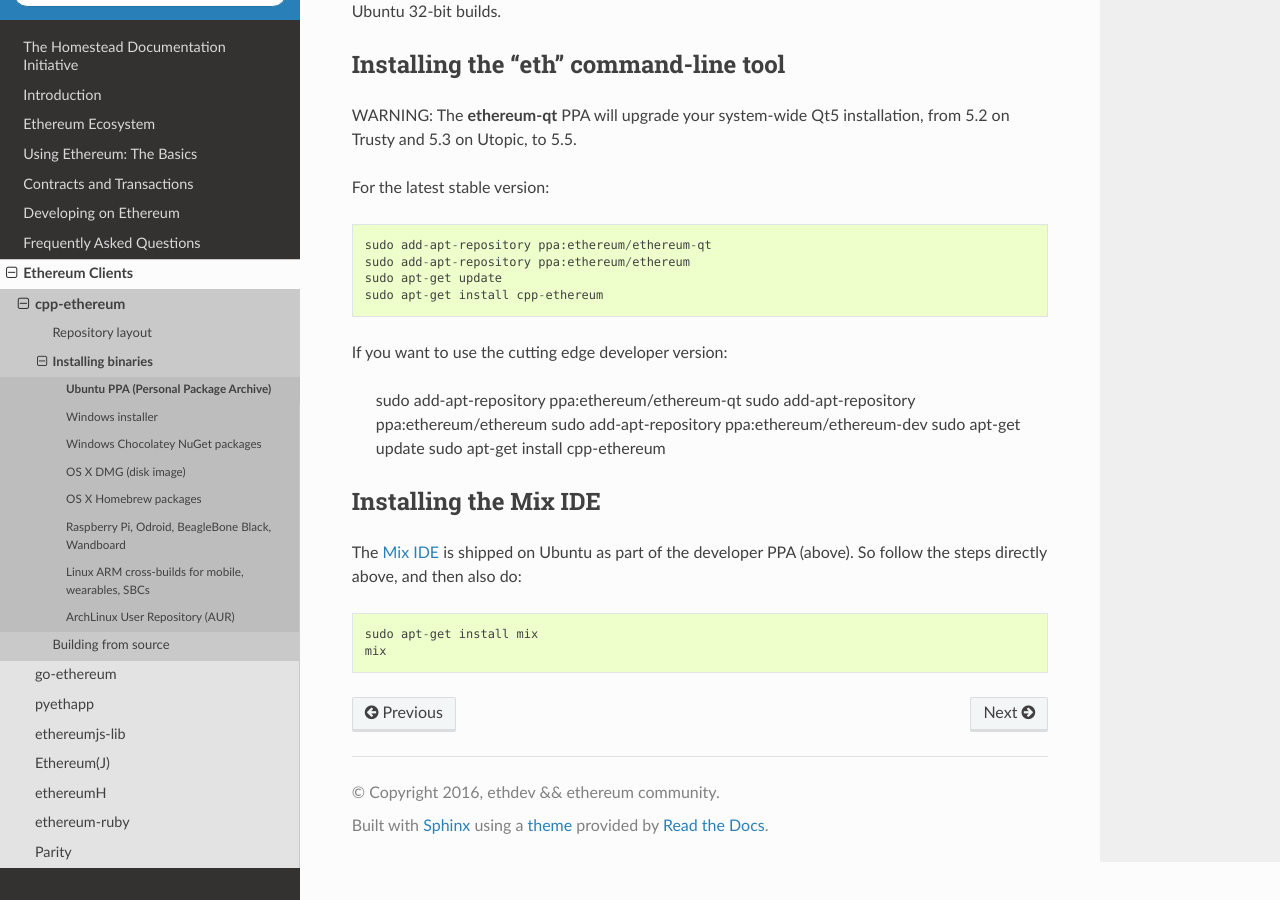
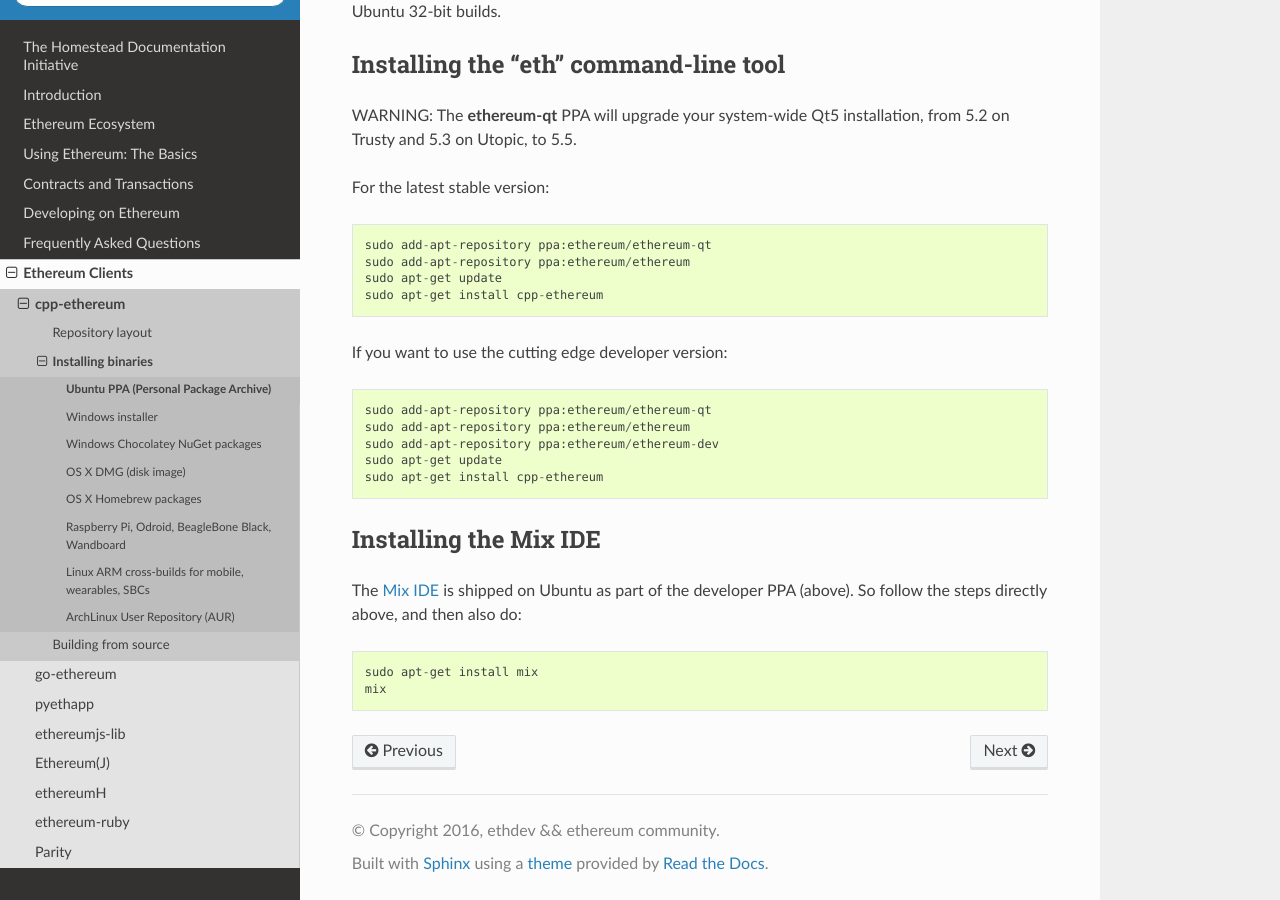
Before and after one commit to ethereum/homestead-guide, a Sphinx documentation site: the page built from source/ethereum-clients/cpp-ethereum/installing-binaries/linux-ubuntu-ppa.rst, in a window 1280 px wide and 900 px high, scrolled down 544 px. Built offline with Sphinx 7.4.7 and the Read the Docs theme 2.0.0, drawn with Linux system fonts in a browser that asks for light colours.

Commit message:
Fixed markup error.

```diff
--- a/source/ethereum-clients/cpp-ethereum/installing-binaries/linux-ubuntu-ppa.rst
+++ b/source/ethereum-clients/cpp-ethereum/installing-binaries/linux-ubuntu-ppa.rst
@@ -34,7 +34,7 @@
     sudo apt-get update
     sudo apt-get install cpp-ethereum
 
-If you want to use the cutting edge developer version:
+If you want to use the cutting edge developer version: ::
 
     sudo add-apt-repository ppa:ethereum/ethereum-qt
     sudo add-apt-repository ppa:ethereum/ethereum
```
